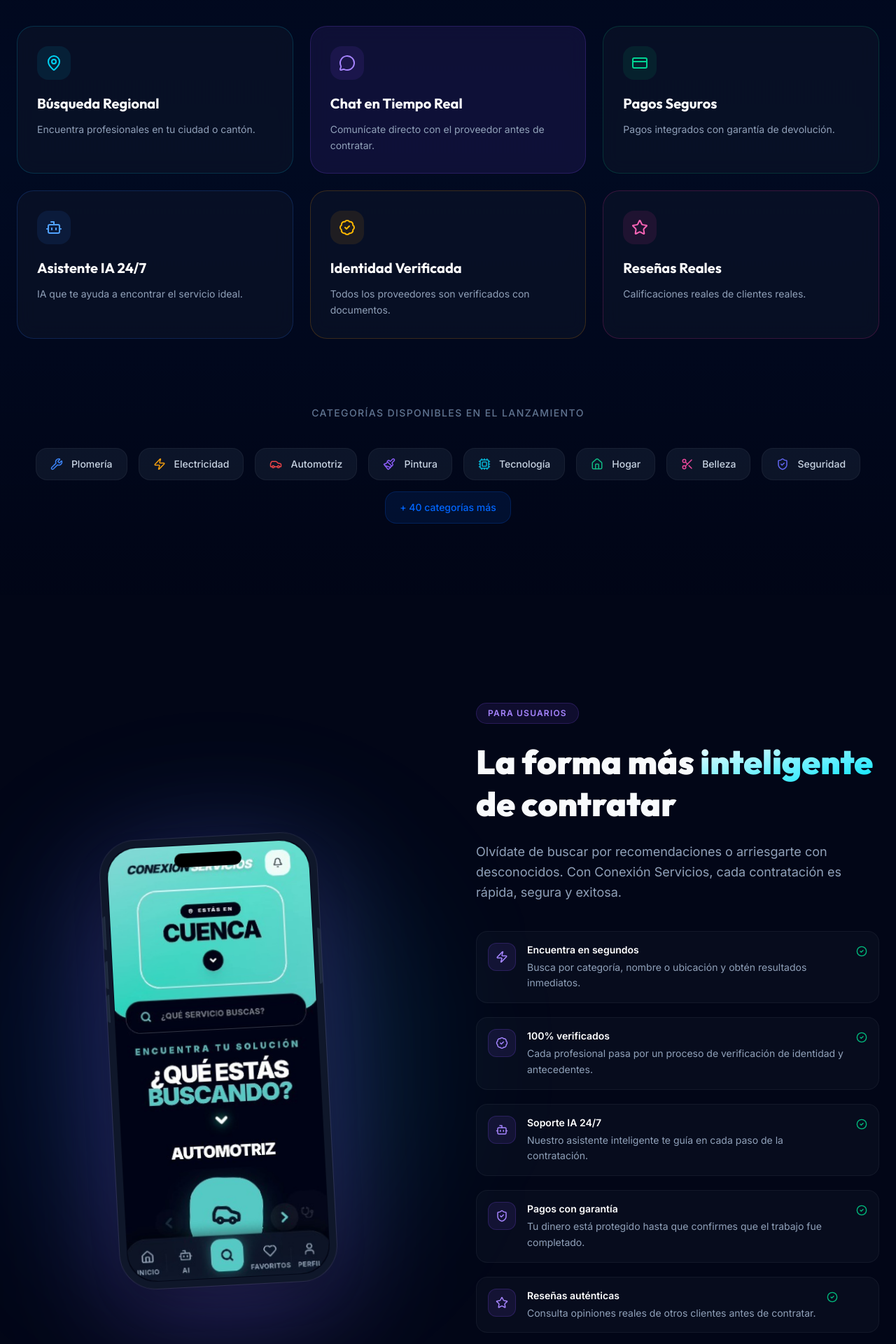
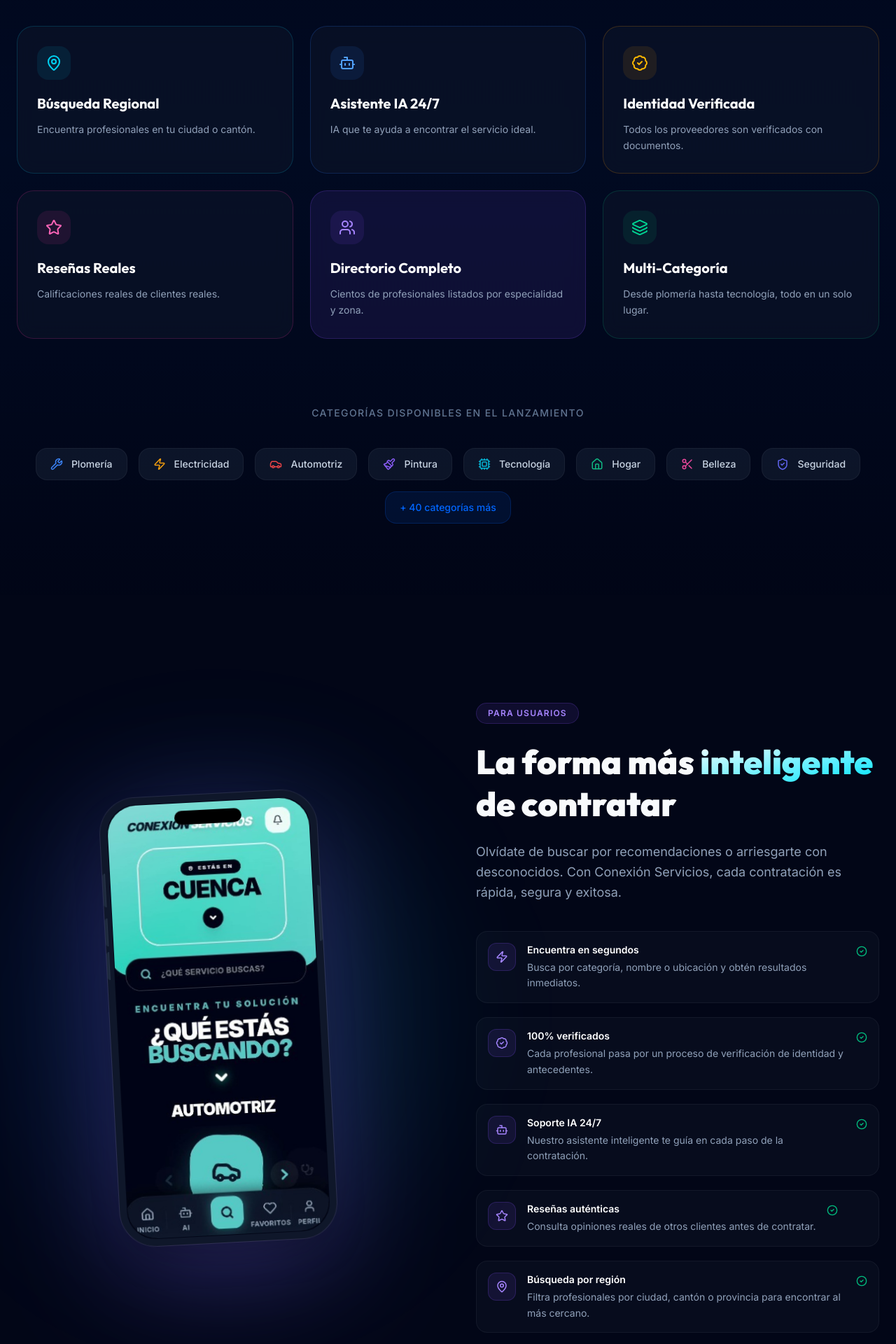
Before and after one commit to josueps15/conexionserviciosecuador, a React (Vite) app: page / in a window 1280 px wide. Shown: the part 1400-3320 px from the top of the page at 70% size. Built offline with nearby package versions, Linux system fonts and the light colour scheme.

Commit message:
Fix: Remove Chat/Pagos features that app doesnt have, clean imports

```diff
--- a/src/App.tsx
+++ b/src/App.tsx
@@ -5,7 +5,6 @@ import {
     Zap,
     Star,
     MapPin,
-    MessageCircle,
     CreditCard,
     Bot,
     BadgeCheck,
@@ -67,11 +66,11 @@ const fadeIn = {
 // ─── App Features ──────────────────────────────────────────────────────────────
 const APP_FEATURES = [
     { icon: MapPin, label: 'Búsqueda Regional', desc: 'Encuentra profesionales en tu ciudad o cantón.', color: 'text-cyan-400', bg: 'bg-cyan-500/10 border-cyan-500/20' },
-    { icon: MessageCircle, label: 'Chat en Tiempo Real', desc: 'Comunícate directo con el proveedor antes de contratar.', color: 'text-violet-400', bg: 'bg-violet-500/10 border-violet-500/20' },
-    { icon: CreditCard, label: 'Pagos Seguros', desc: 'Pagos integrados con garantía de devolución.', color: 'text-emerald-400', bg: 'bg-emerald-500/10 border-emerald-500/20' },
     { icon: Bot, label: 'Asistente IA 24/7', desc: 'IA que te ayuda a encontrar el servicio ideal.', color: 'text-blue-400', bg: 'bg-blue-500/10 border-blue-500/20' },
     { icon: BadgeCheck, label: 'Identidad Verificada', desc: 'Todos los proveedores son verificados con documentos.', color: 'text-amber-400', bg: 'bg-amber-500/10 border-amber-500/20' },
     { icon: Star, label: 'Reseñas Reales', desc: 'Calificaciones reales de clientes reales.', color: 'text-pink-400', bg: 'bg-pink-500/10 border-pink-500/20' },
+    { icon: Users, label: 'Directorio Completo', desc: 'Cientos de profesionales listados por especialidad y zona.', color: 'text-violet-400', bg: 'bg-violet-500/10 border-violet-500/20' },
+    { icon: Layers, label: 'Multi-Categoría', desc: 'Desde plomería hasta tecnología, todo en un solo lugar.', color: 'text-emerald-400', bg: 'bg-emerald-500/10 border-emerald-500/20' },
 ];
 
 // ─── User Benefits ─────────────────────────────────────────────────────────────
@@ -79,9 +78,8 @@ const USER_BENEFITS = [
     { icon: Zap, title: 'Encuentra en segundos', desc: 'Busca por categoría, nombre o ubicación y obtén resultados inmediatos.' },
     { icon: BadgeCheck, title: '100% verificados', desc: 'Cada profesional pasa por un proceso de verificación de identidad y antecedentes.' },
     { icon: Bot, title: 'Soporte IA 24/7', desc: 'Nuestro asistente inteligente te guía en cada paso de la contratación.' },
-    { icon: ShieldCheck, title: 'Pagos con garantía', desc: 'Tu dinero está protegido hasta que confirmes que el trabajo fue completado.' },
     { icon: Star, title: 'Reseñas auténticas', desc: 'Consulta opiniones reales de otros clientes antes de contratar.' },
-    { icon: MessageCircle, 'title': 'Chat directo', desc: 'Habla con el proveedor, discute detalles y coordina sin salir de la app.' },
+    { icon: MapPin, title: 'Búsqueda por región', desc: 'Filtra profesionales por ciudad, cantón o provincia para encontrar al más cercano.' },
 ];
 
 // ─── Business Benefits ──────────────────────────────────────────────────────────
```
